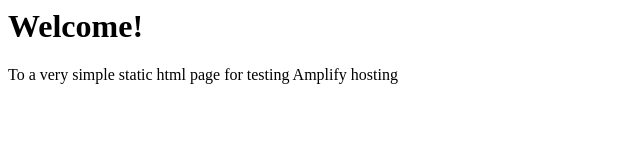
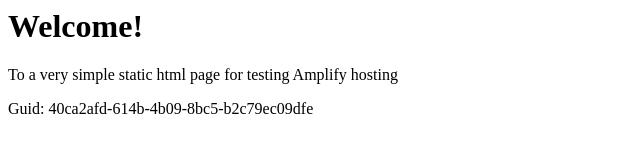
Before and after one commit to aws-aemilia-sin/Github-PR-Commit-Integration-Test-DoNotTouch-v0-preprod-ap-southeast-1, a website: page src/index.html in a window 1280 px wide. Shown: the whole page, without its empty margins (0-640 px from the left). Drawn offline with Linux system fonts and the light colour scheme.

Commit message:
commit from integ tests

```diff
--- a/src/index.html
+++ b/src/index.html
@@ -1,3 +1,5 @@
+
+
 <html lang="en">
 
 <head>
@@ -10,6 +12,6 @@
 <body>
     <h1>Welcome!</h1>
     <p>To a very simple static html page for testing Amplify hosting</p>
-</body>
+    <p>Guid: 40ca2afd-614b-4b09-8bc5-b2c79ec09dfe</p></body>
 
 </html>
```
